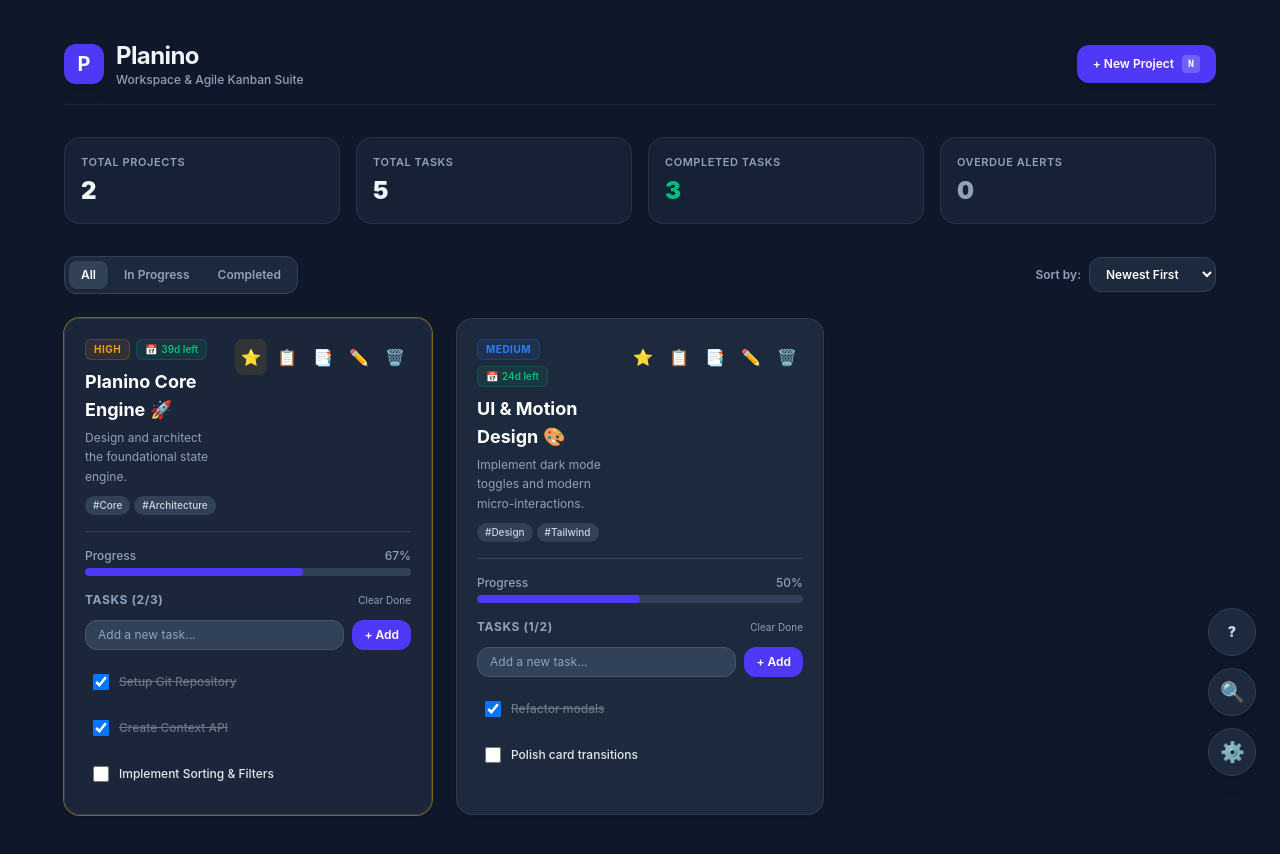
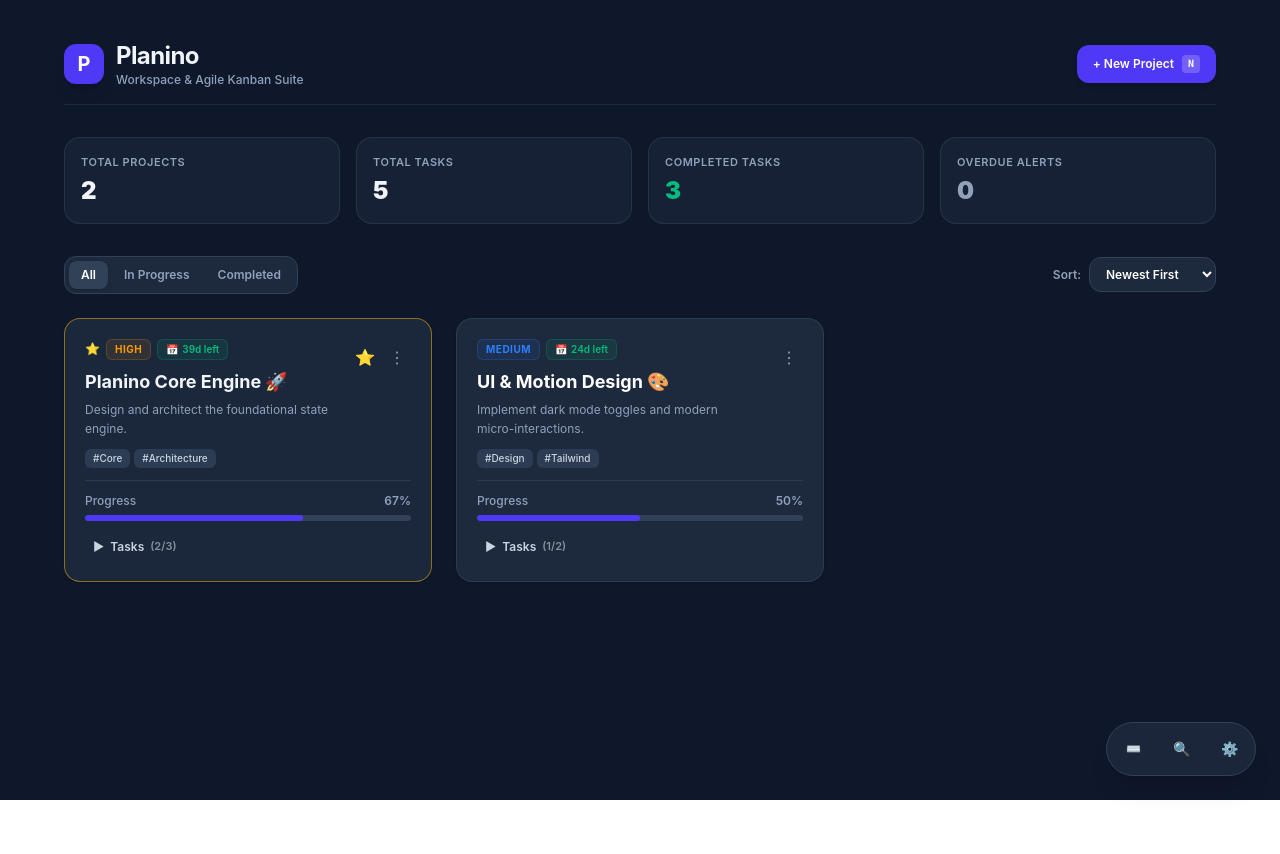
Before and after one commit to s-a-jafari/planino, a React (Vite) app: page / in a window 1280 px wide. After the commit the page ends 800 px from the top, so only its background shows below. Built offline with nearby package versions, Linux system fonts and the light colour scheme.

Commit message:
refactor: declutter project cards with kebab dropdown and collapsible tasks

```diff
--- a/src/App.jsx
+++ b/src/App.jsx
@@ -13,6 +13,7 @@ function App() {
   const [isShortcutsModalOpen, setIsShortcutsModalOpen] = useState(false);
   const [searchQuery, setSearchQuery] = useState('');
   const [filterStatus, setFilterStatus] = useState('all');
+  const [selectedTag, setSelectedTag] = useState(null);
   const [sortBy, setSortBy] = useState('newest');
   const [isSearchModalOpen, setIsSearchModalOpen] = useState(false);
   const [highlightedProjectId, setHighlightedProjectId] = useState(null);
@@ -106,10 +107,13 @@ function App() {
         (project.description?.toLowerCase() || '').includes(searchQuery.toLowerCase()) ||
         (project.tags || []).some((tag) => tag.toLowerCase().includes(searchQuery.toLowerCase()));
 
+      const matchesTag = selectedTag ? (project.tags || []).includes(selectedTag) : true;
+
       const pTotal = project.tasks?.length || 0;
       const pCompleted = project.tasks?.filter((t) => t.completed).length || 0;
       const isCompleted = pTotal > 0 && pCompleted === pTotal;
 
+      if (!matchesTag) return false;
       if (filterStatus === 'completed') return matchesSearch && isCompleted;
       if (filterStatus === 'in-progress') return matchesSearch && !isCompleted;
 
@@ -216,6 +220,7 @@ function App() {
         </section>
 
         <div className="flex flex-col sm:flex-row items-stretch sm:items-center justify-between gap-3 mb-6">
+          <div className="flex flex-wrap items-center gap-2">
             <div
               className={`p-1 rounded-xl flex gap-1 ${
                 settings.isDark ? 'bg-slate-800 border border-slate-700' : 'bg-slate-200/60'
@@ -238,8 +243,21 @@ function App() {
               ))}
             </div>
 
+            {selectedTag && (
+              <div className="inline-flex items-center gap-1.5 px-3 py-1 rounded-xl bg-indigo-500/10 text-indigo-500 border border-indigo-500/20 text-xs font-semibold">
+                <span>#{selectedTag}</span>
+                <button
+                  onClick={() => setSelectedTag(null)}
+                  className="hover:opacity-70 cursor-pointer ml-1"
+                >
+                  ✕
+                </button>
+              </div>
+            )}
+          </div>
+
           <div className="flex items-center gap-2">
-            <span className="text-xs font-semibold text-slate-400">Sort by:</span>
+            <span className="text-xs font-semibold text-slate-400">Sort:</span>
             <select
               value={sortBy}
               onChange={(e) => setSortBy(e.target.value)}
@@ -277,6 +295,7 @@ function App() {
                   isDark={settings.isDark}
                   themeColor={settings.themeColor}
                   isHighlighted={project.id === highlightedProjectId}
+                  onTagClick={(tag) => setSelectedTag(tag)}
                 />
               ))}
             </ul>
@@ -284,25 +303,23 @@ function App() {
         </div>
       </div>
 
-      <div className="fixed bottom-6 right-6 flex flex-col gap-3 z-40">
+      <div className={`fixed bottom-6 right-6 flex items-center gap-2 p-1.5 rounded-full border shadow-xl backdrop-blur-md z-40 transition-all ${
+        settings.isDark ? 'bg-slate-800/90 border-slate-700' : 'bg-white/90 border-slate-200'
+      }`}>
         <button
           onClick={() => setIsShortcutsModalOpen(true)}
-          className={`w-12 h-12 border rounded-full shadow-lg flex items-center justify-center text-sm font-black transition-all active:scale-95 cursor-pointer ${
-            settings.isDark
-              ? 'bg-slate-800 text-slate-300 border-slate-700 hover:bg-slate-700'
-              : 'bg-white text-slate-700 border-slate-200 hover:bg-slate-100'
+          className={`w-10 h-10 rounded-full flex items-center justify-center text-xs font-bold transition-all cursor-pointer ${
+            settings.isDark ? 'text-slate-400 hover:text-white hover:bg-slate-700' : 'text-slate-500 hover:text-slate-800 hover:bg-slate-100'
           }`}
           title="Shortcuts (?)"
         >
-          ?
+          ⌨️
         </button>
 
         <button
           onClick={() => setIsSearchModalOpen(true)}
-          className={`w-12 h-12 border rounded-full shadow-lg flex items-center justify-center text-xl transition-all active:scale-95 cursor-pointer ${
-            settings.isDark
-              ? 'bg-slate-800 text-slate-200 border-slate-700 hover:bg-slate-700'
-              : 'bg-white text-slate-700 border-slate-200 hover:bg-slate-100'
+          className={`w-10 h-10 rounded-full flex items-center justify-center text-sm transition-all cursor-pointer ${
+            settings.isDark ? 'text-slate-400 hover:text-white hover:bg-slate-700' : 'text-slate-500 hover:text-slate-800 hover:bg-slate-100'
           }`}
           title="Search (/ or Alt+K)"
         >
@@ -311,10 +328,8 @@ function App() {
 
         <button
           onClick={() => setIsSettingsModalOpen(true)}
-          className={`w-12 h-12 border rounded-full shadow-lg flex items-center justify-center text-xl transition-all hover:rotate-45 active:scale-95 cursor-pointer ${
-            settings.isDark
-              ? 'bg-slate-800 text-slate-200 border-slate-700 hover:bg-slate-700'
-              : 'bg-white text-slate-700 border-slate-200 hover:bg-slate-100'
+          className={`w-10 h-10 rounded-full flex items-center justify-center text-sm transition-all hover:rotate-45 cursor-pointer ${
+            settings.isDark ? 'text-slate-400 hover:text-white hover:bg-slate-700' : 'text-slate-500 hover:text-slate-800 hover:bg-slate-100'
           }`}
           title="Settings"
         >
--- a/src/ProjectItem.jsx
+++ b/src/ProjectItem.jsx
@@ -1,8 +1,10 @@
-import { useState, useEffect } from 'react';
+import { useState, useEffect, useRef } from 'react';
 import { useProjects } from './context/ProjectContext';
 
-export function ProjectItem({ project, isDark, themeColor, isHighlighted }) {
+export function ProjectItem({ project, isDark, themeColor, isHighlighted, onTagClick }) {
   const [isEditing, setIsEditing] = useState(false);
+  const [isMenuOpen, setIsMenuOpen] = useState(false);
+  const [isTasksExpanded, setIsTasksExpanded] = useState(false);
   const [title, setTitle] = useState(project.title);
   const [description, setDescription] = useState(project.description || '');
   const [dueDate, setDueDate] = useState(project.dueDate || '');
@@ -11,6 +13,7 @@ export function ProjectItem({ project, isDark, themeColor, isHighlighted }) {
   const [taskText, setTaskText] = useState('');
   const [isCopied, setIsCopied] = useState(false);
 
+  const menuRef = useRef(null);
   const {
     deleteProject,
     cloneProject,
@@ -32,7 +35,20 @@ export function ProjectItem({ project, isDark, themeColor, isHighlighted }) {
     setTagsInput((project.tags || []).join(', '));
   }, [project]);
 
+  useEffect(() => {
+    const handleClickOutside = (e) => {
+      if (menuRef.current && !menuRef.current.contains(e.target)) {
+        setIsMenuOpen(false);
+      }
+    };
+    if (isMenuOpen) {
+      document.addEventListener('mousedown', handleClickOutside);
+    }
+    return () => document.removeEventListener('mousedown', handleClickOutside);
+  }, [isMenuOpen]);
+
   const handleStartEdit = () => {
+    setIsMenuOpen(false);
     setTitle(project.title);
     setDescription(project.description || '');
     setDueDate(project.dueDate || '');
@@ -82,6 +98,7 @@ export function ProjectItem({ project, isDark, themeColor, isHighlighted }) {
   };
 
   const handleCopyMarkdown = () => {
+    setIsMenuOpen(false);
     const taskList = (project.tasks || [])
       .map((t) => `- [${t.completed ? 'x' : ' '}] ${t.text}`)
       .join('\n');
@@ -151,18 +168,24 @@ export function ProjectItem({ project, isDark, themeColor, isHighlighted }) {
   return (
     <li
       id={`project-${project.id}`}
-      className={`rounded-2xl border p-5 shadow-sm transition-all duration-300 list-none flex flex-col justify-between relative ${
+      className={`rounded-2xl border p-5 shadow-sm transition-all duration-300 list-none flex flex-col justify-between relative group hover:-translate-y-1 hover:shadow-xl ${
+        isFullyCompleted
+          ? isDark
+            ? 'ring-1 ring-emerald-500/40 bg-slate-800/90 shadow-emerald-500/5'
+            : 'ring-1 ring-emerald-500/40 bg-emerald-50/10 shadow-emerald-500/10'
+          : ''
+      } ${
         project.isPinned
           ? isDark
-            ? 'ring-1 ring-amber-400/50 bg-slate-800/90'
-            : 'ring-1 ring-amber-400/60 bg-amber-50/20'
-          : ''
+            ? 'border-amber-400/50 bg-slate-800/95'
+            : 'border-amber-400/60 bg-amber-50/15'
+          : isDark
+          ? 'bg-slate-800 border-slate-700/80 text-white'
+          : 'bg-white border-slate-200/80 text-slate-800'
       } ${
         isHighlighted
-          ? 'ring-2 ring-indigo-500 scale-[1.02] shadow-lg shadow-indigo-500/20'
+          ? 'ring-2 ring-indigo-500 scale-[1.02] shadow-indigo-500/20'
           : ''
-      } ${
-        isDark ? 'bg-slate-800 border-slate-700/80 text-white' : 'bg-white border-slate-200/80 text-slate-800'
       }`}
     >
       {isEditing ? (
@@ -266,8 +289,13 @@ export function ProjectItem({ project, isDark, themeColor, isHighlighted }) {
       ) : (
         <div>
           <div className="flex items-start justify-between gap-3 mb-2">
-            <div>
+            <div className="flex-1 min-w-0">
               <div className="flex flex-wrap items-center gap-1.5 mb-2">
+                {project.isPinned && (
+                  <span className="text-xs text-amber-400" title="Pinned Project">
+                    ⭐
+                  </span>
+                )}
                 <span
                   className={`text-[10px] font-bold uppercase tracking-wider px-2 py-0.5 rounded-md border ${
                     priorityStyles[project.priority || 'Medium']
@@ -288,13 +316,13 @@ export function ProjectItem({ project, isDark, themeColor, isHighlighted }) {
 
               <h3
                 onClick={handleStartEdit}
-                className="text-lg font-bold cursor-pointer hover:opacity-85 transition-opacity"
+                className="text-base sm:text-lg font-bold truncate cursor-pointer hover:opacity-80 transition-opacity"
               >
                 {project.title}
               </h3>
 
               {project.description && (
-                <p className={`text-xs mt-1 leading-relaxed ${isDark ? 'text-slate-400' : 'text-slate-500'}`}>
+                <p className={`text-xs mt-1 leading-relaxed line-clamp-2 ${isDark ? 'text-slate-400' : 'text-slate-500'}`}>
                   {project.description}
                 </p>
               )}
@@ -302,120 +330,148 @@ export function ProjectItem({ project, isDark, themeColor, isHighlighted }) {
               {project.tags && project.tags.length > 0 && (
                 <div className="flex flex-wrap gap-1 mt-2.5">
                   {project.tags.map((tag, idx) => (
-                    <span
+                    <button
                       key={idx}
-                      className={`text-[10px] px-2 py-0.5 rounded-full font-medium ${
-                        isDark ? 'bg-slate-700 text-slate-300' : 'bg-slate-100 text-slate-600'
+                      onClick={() => onTagClick && onTagClick(tag)}
+                      className={`text-[10px] px-2 py-0.5 rounded-md font-medium transition-all hover:scale-105 cursor-pointer ${
+                        isDark
+                          ? 'bg-slate-700/80 text-slate-300 hover:bg-slate-600'
+                          : 'bg-slate-100 text-slate-600 hover:bg-slate-200'
                       }`}
                     >
                       #{tag}
-                    </span>
+                    </button>
                   ))}
                 </div>
               )}
             </div>
 
-            <div className="flex items-center gap-1 shrink-0">
+            <div className="relative shrink-0" ref={menuRef}>
+              <div className="flex items-center gap-0.5">
                 <button
                   onClick={() => togglePinProject(project.id)}
                   className={`p-1.5 rounded-lg transition-all cursor-pointer ${
                     project.isPinned
-                    ? 'text-amber-400 bg-amber-400/10'
-                    : isDark
-                    ? 'text-slate-500 hover:text-amber-400 hover:bg-slate-700'
-                    : 'text-slate-400 hover:text-amber-500 hover:bg-slate-100'
+                      ? 'text-amber-400'
+                      : 'text-slate-400 hover:text-amber-400 opacity-0 group-hover:opacity-100'
                   }`}
-                title={project.isPinned ? 'Unpin Project' : 'Pin to Top'}
+                  title={project.isPinned ? 'Unpin' : 'Pin to top'}
                 >
                   ⭐
                 </button>
 
                 <button
-                onClick={handleCopyMarkdown}
-                className={`p-1.5 rounded-lg transition-all cursor-pointer ${
-                  isCopied
-                    ? 'text-emerald-500 bg-emerald-500/10 font-bold'
-                    : isDark
+                  onClick={() => setIsMenuOpen((prev) => !prev)}
+                  className={`w-7 h-7 flex items-center justify-center rounded-lg transition-all cursor-pointer ${
+                    isDark
                       ? 'text-slate-400 hover:text-white hover:bg-slate-700'
-                    : 'text-slate-400 hover:text-indigo-600 hover:bg-indigo-50'
+                      : 'text-slate-400 hover:text-slate-800 hover:bg-slate-100'
                   }`}
-                title="Copy Markdown Summary"
+                  title="More actions"
                 >
-                {isCopied ? '✓' : '📋'}
+                  ⋮
+                </button>
+              </div>
+
+              {isMenuOpen && (
+                <div
+                  className={`absolute right-0 top-8 w-44 rounded-xl shadow-xl border p-1 z-30 animate-in fade-in zoom-in-95 duration-150 ${
+                    isDark ? 'bg-slate-800 border-slate-700 text-slate-200' : 'bg-white border-slate-200 text-slate-700'
+                  }`}
+                >
+                  <button
+                    onClick={handleStartEdit}
+                    className={`w-full flex items-center gap-2 px-3 py-2 text-xs font-medium rounded-lg transition-all text-left cursor-pointer ${
+                      isDark ? 'hover:bg-slate-700 hover:text-white' : 'hover:bg-slate-50 hover:text-slate-900'
+                    }`}
+                  >
+                    <span>✏️</span>
+                    <span>Edit Project</span>
                   </button>
 
                   <button
-                onClick={() => cloneProject(project.id)}
-                className={`p-1.5 rounded-lg transition-all cursor-pointer ${
-                  isDark ? 'text-slate-400 hover:text-white hover:bg-slate-700' : 'text-slate-400 hover:text-indigo-600 hover:bg-indigo-50'
+                    onClick={() => {
+                      setIsMenuOpen(false);
+                      cloneProject(project.id);
+                    }}
+                    className={`w-full flex items-center gap-2 px-3 py-2 text-xs font-medium rounded-lg transition-all text-left cursor-pointer ${
+                      isDark ? 'hover:bg-slate-700 hover:text-white' : 'hover:bg-slate-50 hover:text-slate-900'
                     }`}
-                title="Clone Project"
                   >
-                📑
+                    <span>📑</span>
+                    <span>Duplicate</span>
                   </button>
 
                   <button
-                onClick={handleStartEdit}
-                className={`p-1.5 rounded-lg transition-all cursor-pointer ${
-                  isDark ? 'text-slate-400 hover:text-white hover:bg-slate-700' : 'text-slate-400 hover:text-indigo-600 hover:bg-indigo-50'
+                    onClick={handleCopyMarkdown}
+                    className={`w-full flex items-center gap-2 px-3 py-2 text-xs font-medium rounded-lg transition-all text-left cursor-pointer ${
+                      isDark ? 'hover:bg-slate-700 hover:text-white' : 'hover:bg-slate-50 hover:text-slate-900'
                     }`}
-                title="Edit"
                   >
-                ✏️
+                    <span>{isCopied ? '✓' : '📋'}</span>
+                    <span>{isCopied ? 'Copied!' : 'Copy Markdown'}</span>
                   </button>
 
+                  <div className={`my-1 border-t ${isDark ? 'border-slate-700' : 'border-slate-100'}`} />
+
                   <button
-                onClick={() => deleteProject(project.id)}
-                className={`p-1.5 rounded-lg transition-all cursor-pointer ${
-                  isDark ? 'text-slate-400 hover:text-rose-400 hover:bg-slate-700' : 'text-slate-400 hover:text-rose-600 hover:bg-rose-50'
-                }`}
-                title="Delete"
+                    onClick={() => {
+                      setIsMenuOpen(false);
+                      deleteProject(project.id);
+                    }}
+                    className="w-full flex items-center gap-2 px-3 py-2 text-xs font-medium text-rose-500 rounded-lg hover:bg-rose-500/10 transition-all text-left cursor-pointer"
                   >
-                🗑
+                    <span>🗑</span>
+                    <span>Delete Project</span>
                   </button>
+                </div>
+              )}
             </div>
           </div>
 
-          <div className={`my-4 border-t ${isDark ? 'border-slate-700' : 'border-slate-100'}`} />
+          <div className={`my-3 border-t ${isDark ? 'border-slate-700/80' : 'border-slate-100'}`} />
 
-          <div className="mb-4">
-            <div className={`flex justify-between items-center text-xs mb-1 font-medium ${isDark ? 'text-slate-400' : 'text-slate-500'}`}>
+          <div className="mb-3">
+            <div className={`flex justify-between items-center text-xs mb-1.5 font-medium ${isDark ? 'text-slate-400' : 'text-slate-500'}`}>
               <span>Progress</span>
-              <span>{progressPercentage}%</span>
+              <span className="font-semibold">{progressPercentage}%</span>
             </div>
-            <div className={`w-full rounded-full h-2 overflow-hidden ${isDark ? 'bg-slate-700' : 'bg-slate-100'}`}>
+            <div className={`w-full rounded-full h-1.5 overflow-hidden ${isDark ? 'bg-slate-700' : 'bg-slate-100'}`}>
               <div
-                className={`${isFullyCompleted ? 'bg-emerald-500' : currentThemeBg} h-2 rounded-full transition-all duration-300`}
+                className={`${isFullyCompleted ? 'bg-emerald-500' : currentThemeBg} h-1.5 rounded-full transition-all duration-500 ease-out`}
                 style={{ width: `${progressPercentage}%` }}
               />
             </div>
+          </div>
+
+          <div className="mt-2">
+            <button
+              onClick={() => setIsTasksExpanded((prev) => !prev)}
+              className={`w-full flex items-center justify-between py-1.5 px-2 rounded-xl text-xs font-semibold transition-all cursor-pointer ${
+                isDark ? 'hover:bg-slate-700/60 text-slate-300' : 'hover:bg-slate-100 text-slate-600'
+              }`}
+            >
+              <span className="flex items-center gap-1.5">
+                <span className={`inline-block transition-transform duration-200 ${isTasksExpanded ? 'rotate-90' : ''}`}>
+                  ▶
+                </span>
+                <span>Tasks</span>
+                <span className="opacity-60 text-[11px]">({completedCount}/{totalTasks})</span>
+              </span>
 
               {isFullyCompleted && (
-              <div className="mt-2 text-center py-1 rounded-lg bg-emerald-500/10 text-emerald-500 text-[11px] font-semibold border border-emerald-500/20">
-                All tasks finished! 🎉
-              </div>
+                <span className="text-[10px] text-emerald-500 font-bold tracking-wide">
+                  Complete 🎉
+                </span>
               )}
-          </div>
+            </button>
 
-          <div>
-            <div className="flex items-center justify-between mb-3">
-              <h4 className={`text-xs font-bold uppercase tracking-wider ${isDark ? 'text-slate-400' : 'text-slate-500'}`}>
-                Tasks ({completedCount}/{totalTasks})
-              </h4>
-              {completedCount > 0 && (
-                <button
-                  onClick={() => clearCompletedTasks(project.id)}
-                  className="text-[10px] text-slate-400 hover:text-rose-400 transition-colors cursor-pointer"
-                >
-                  Clear Done
-                </button>
-              )}
-            </div>
-
-            <form onSubmit={handleAddTask} className="flex gap-2 mb-3">
+            {isTasksExpanded && (
+              <div className="pt-3 space-y-2 animate-in fade-in slide-in-from-top-1 duration-200">
+                <form onSubmit={handleAddTask} className="flex gap-2">
                   <input
                     type="text"
-                placeholder="Add a new task..."
+                    placeholder="New task..."
                     value={taskText}
                     onChange={(e) => setTaskText(e.target.value)}
                     className={`flex-1 px-3 py-1.5 text-xs rounded-xl border focus:outline-none ${
@@ -426,45 +482,58 @@ export function ProjectItem({ project, isDark, themeColor, isHighlighted }) {
                     type="submit"
                     className={`px-3 py-1.5 text-white text-xs font-semibold rounded-xl transition-all cursor-pointer ${currentThemeBg}`}
                   >
-                + Add
+                    +
                   </button>
                 </form>
 
-            <ul className="space-y-1.5 p-0">
+                <ul className="space-y-1 p-0 max-h-40 overflow-y-auto">
                   {project.tasks && project.tasks.length > 0 ? (
                     project.tasks.map((task) => (
                       <li
                         key={task.id}
-                    className={`flex items-center justify-between p-2 rounded-xl group transition-all ${
-                      isDark ? 'hover:bg-slate-700/50' : 'hover:bg-slate-50'
+                        className={`flex items-center justify-between p-1.5 rounded-lg group transition-all ${
+                          isDark ? 'hover:bg-slate-700/40' : 'hover:bg-slate-50'
                         }`}
                       >
-                    <label className={`flex items-center gap-2.5 cursor-pointer text-xs font-medium select-none ${
+                        <label className={`flex items-center gap-2 cursor-pointer text-xs font-medium select-none truncate ${
                           isDark ? 'text-slate-200' : 'text-slate-700'
                         }`}>
                           <input
                             type="checkbox"
                             checked={task.completed}
                             onChange={() => toggleTask(project.id, task.id)}
-                        className="w-4 h-4 rounded border-slate-300 cursor-pointer"
+                            className="w-3.5 h-3.5 rounded border-slate-300 cursor-pointer accent-indigo-600"
                           />
-                      <span className={task.completed ? 'line-through opacity-40' : ''}>
+                          <span className={`truncate ${task.completed ? 'line-through opacity-40' : ''}`}>
                             {task.text || task.title}
                           </span>
                         </label>
 
                         <button
                           onClick={() => deleteTask(project.id, task.id)}
-                      className="opacity-0 group-hover:opacity-100 text-slate-400 hover:text-rose-500 text-xs transition-all p-1 cursor-pointer"
+                          className="opacity-0 group-hover:opacity-100 text-slate-400 hover:text-rose-500 text-xs transition-all p-0.5 cursor-pointer"
                         >
                           ✕
                         </button>
                       </li>
                     ))
                   ) : (
-                <p className="text-xs text-slate-400 italic py-1">No tasks yet.</p>
+                    <p className="text-[11px] text-slate-400 italic py-1 text-center">No tasks added yet.</p>
                   )}
                 </ul>
+
+                {completedCount > 0 && (
+                  <div className="flex justify-end pt-1">
+                    <button
+                      onClick={() => clearCompletedTasks(project.id)}
+                      className="text-[10px] text-slate-400 hover:text-rose-400 transition-colors cursor-pointer"
+                    >
+                      Clear completed tasks
+                    </button>
+                  </div>
+                )}
+              </div>
+            )}
           </div>
         </div>
       )}
```
Lines whose indentation alone changed are shown as unchanged.
